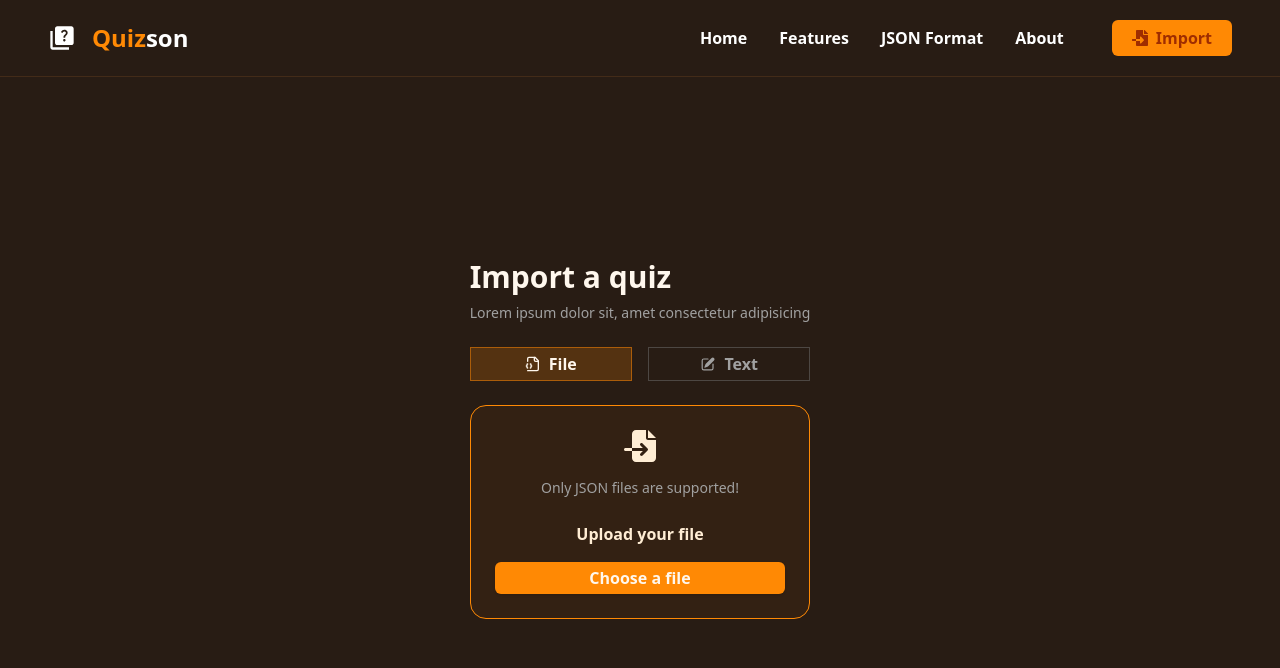
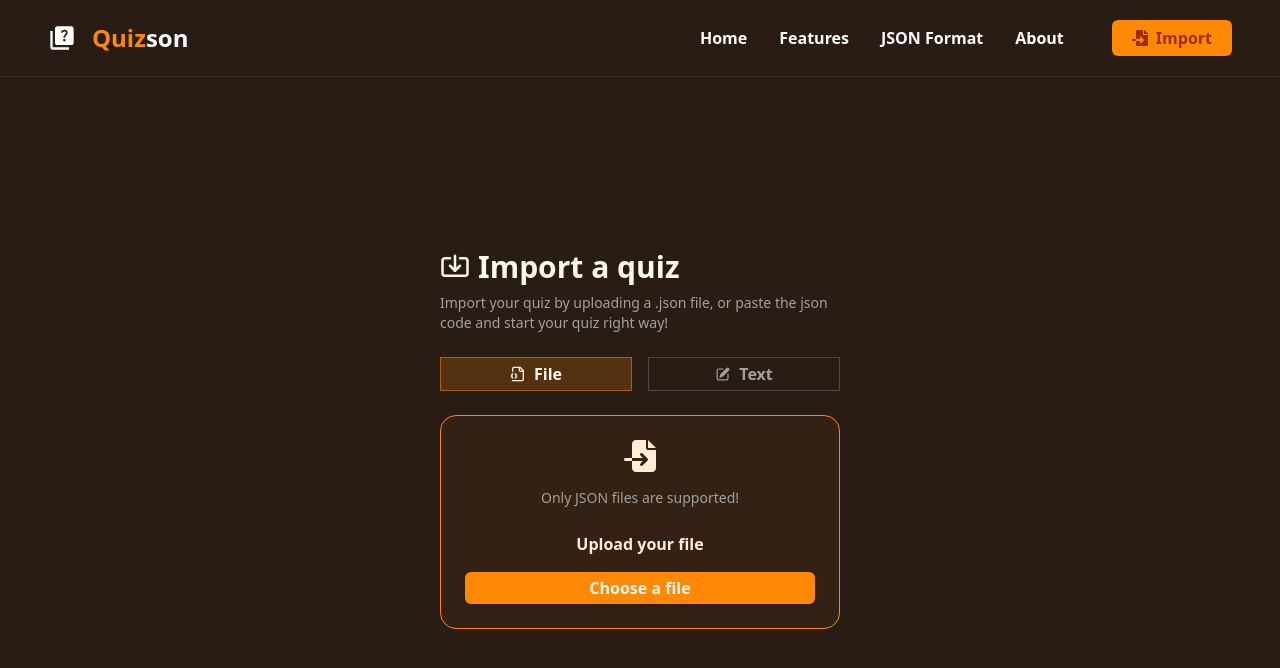
Before and after one commit to Dedo-Finger2/quizson-react, a React (Vite) app: page /upload-file in a window 1280 px wide. Shown: the top 668 px of the page. Built offline with nearby package versions, Linux system fonts and the light colour scheme.

Commit message:
Adds text to UploadFilePage

```diff
--- a/src/pages/UploadFile.tsx
+++ b/src/pages/UploadFile.tsx
@@ -1,5 +1,6 @@
 import { LuFileJson2 } from "react-icons/lu";
 import { HiMiniPencilSquare } from "react-icons/hi2";
+import { LuImport } from "react-icons/lu";
 import UploadFileSection from "../components/UploadFile";
 import Navbar from "../components/Navbar";
 
@@ -9,10 +10,14 @@ function UploadFilePage() {
       <Navbar />
       <div className="flex flex-col items-center justify-center h-full">
         <div className="flex flex-col gap-6 text-orange-50">
-          <div className="flex flex-col gap-2">
-            <h1 className="text-3xl font-bold">Import a quiz</h1>
+          <div className="flex flex-col gap-2 w-100">
+            <h1 className="text-3xl font-bold flex gap-2 items-center">
+              <LuImport />
+              Import a quiz
+            </h1>
             <span className="text-sm text-neutral-400">
-              Lorem ipsum dolor sit, amet consectetur adipisicing
+              Import your quiz by uploading a .json file, or paste the json code
+              and start your quiz right way!
             </span>
           </div>
 
```
